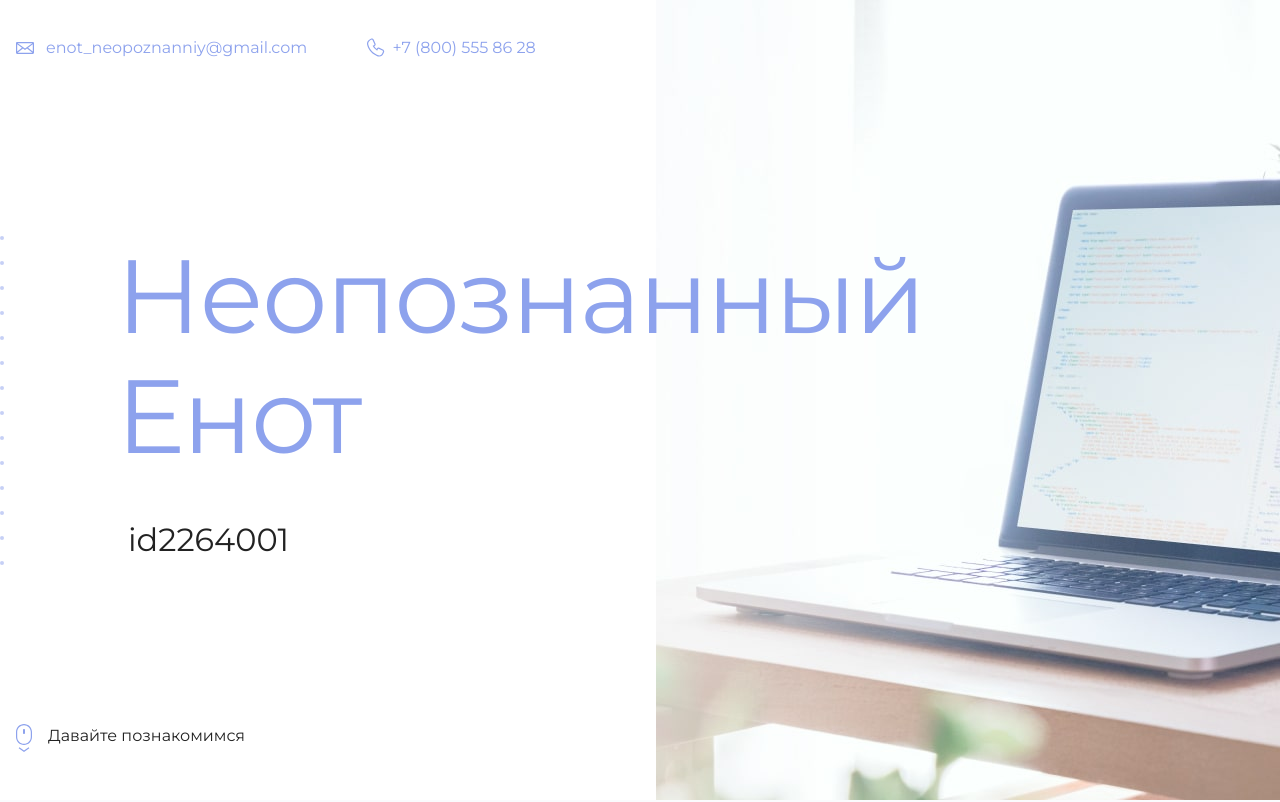
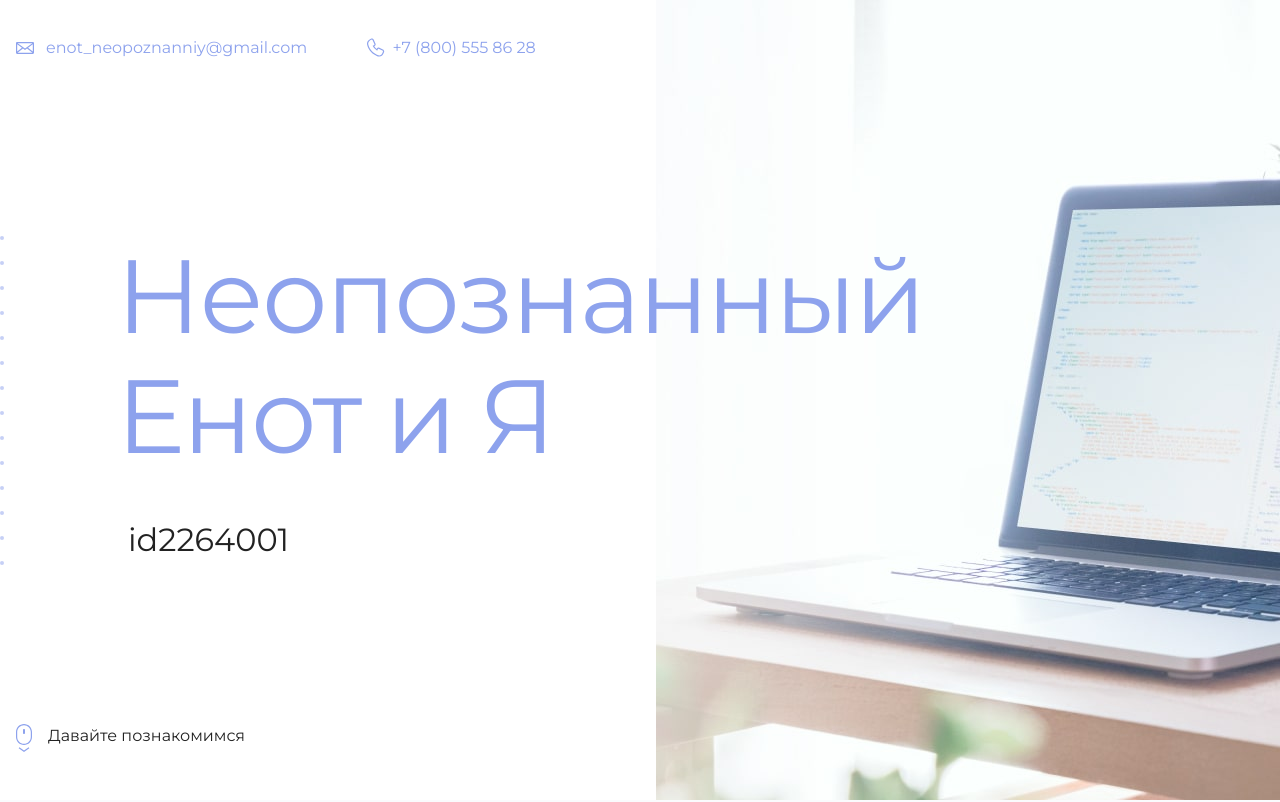
Before and after one commit to MitrofAndrei/my-site, a plain HTML site: page index.html in a window 1280 px wide. Shown: the top 802 px of the page. Drawn offline with Linux system fonts and the light colour scheme.

Commit message:
Добавил Я

```diff
--- a/index.html
+++ b/index.html
@@ -18,7 +18,7 @@
     <main>
       <section class="hero-image">
         <div class="container">
-          <h1 class="heading">Неопознанный Енот</h1>
+          <h1 class="heading">Неопознанный Енот и Я</h1>
           <p>id2264001</p>
         </div>
       </section>
```
